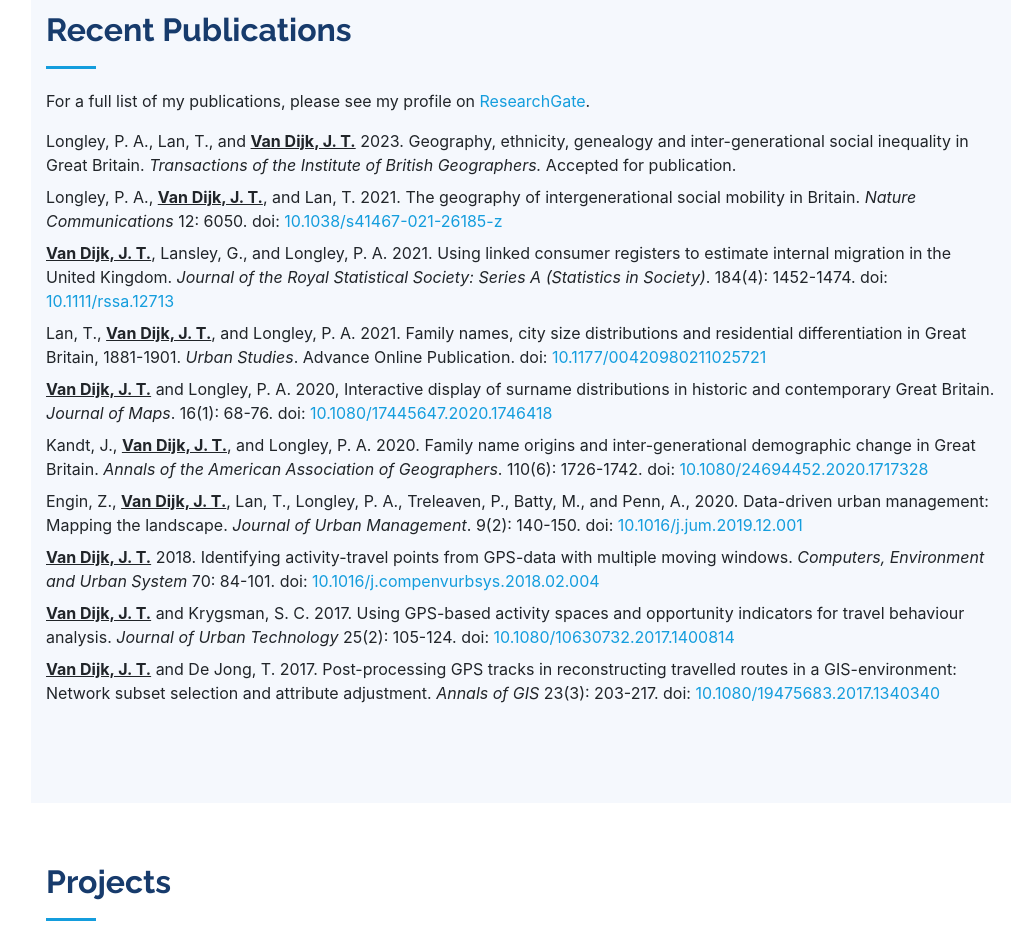
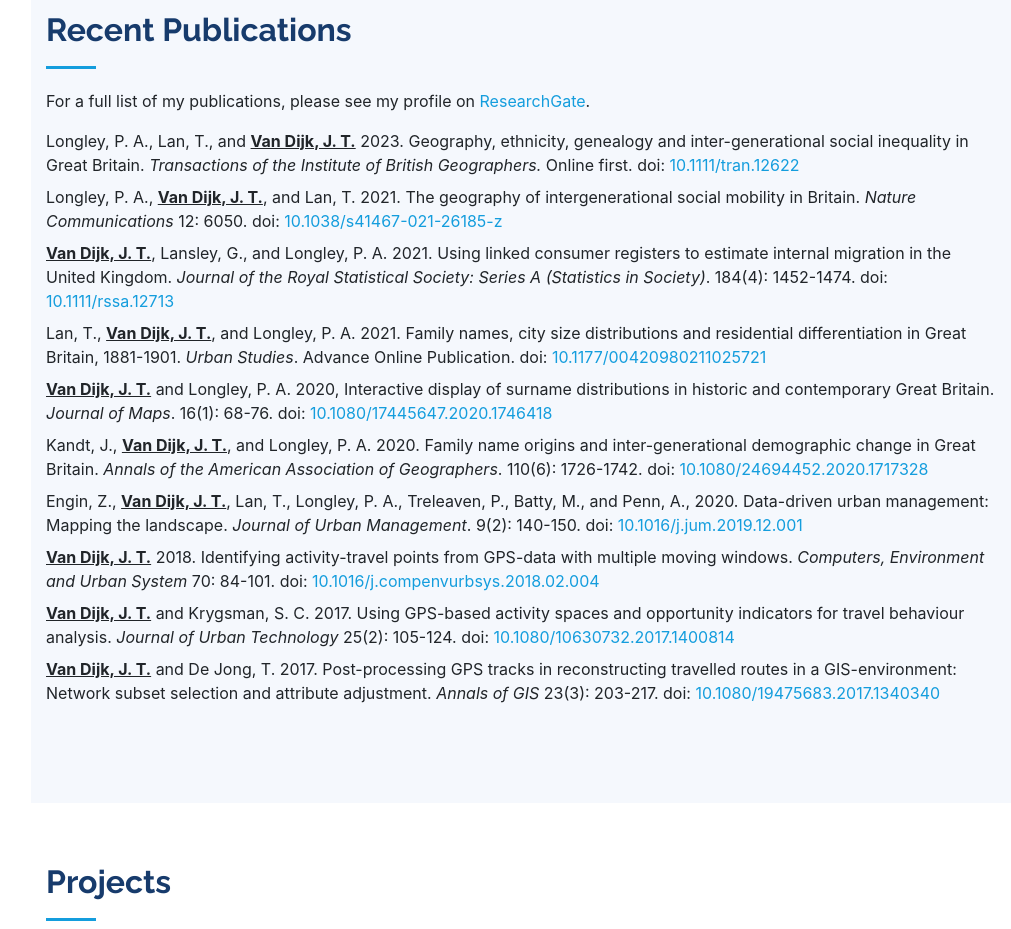
Before and after one commit to jtvandijk/mappingdutchman, a plain HTML site: page index.html in a window 1280 px wide. Shown: the part 3500-4429 px from the top of the page, without its empty margins (269-1280 px from the left). Drawn offline with nearby package versions, Linux system fonts and the light colour scheme.

Commit message:
update paper details

```diff
--- a/index.html
+++ b/index.html
@@ -291,7 +291,7 @@
           <p class="mb-3">
             For a full list of my publications, please see my profile on <a href="https://www.researchgate.net/profile/Justin_Van_Dijk">ResearchGate</a>.
           </p>
-          <p class="mb-2">Longley, P. A., Lan, T., and <b><u>Van Dijk, J. T.</u></b> 2023. Geography, ethnicity, genealogy and inter-generational social inequality in Great Britain. <em>Transactions of the Institute of British Geographers.</em> Accepted for publication. </p>
+          <p class="mb-2">Longley, P. A., Lan, T., and <b><u>Van Dijk, J. T.</u></b> 2023. Geography, ethnicity, genealogy and inter-generational social inequality in Great Britain. <em>Transactions of the Institute of British Geographers.</em> Online first. doi: <a href="https://doi.org/10.1111/tran.12622">10.1111/tran.12622</a></p>
           <p class="mb-2">Longley, P. A., <b><u>Van Dijk, J. T.</u></b>, and Lan, T. 2021. The geography of intergenerational social mobility in Britain. <em>Nature Communications</em> 12: 6050. doi: <a href="https://doi.org/10.1038/s41467-021-26185-z">10.1038/s41467-021-26185-z</a></p>
           <p class="mb-2"><b><u>Van Dijk, J. T.</u></b>, Lansley, G., and Longley, P. A. 2021. Using linked consumer registers to estimate internal migration in the United Kingdom. <em>Journal of the Royal Statistical Society: Series A (Statistics in Society)</em>. 184(4): 1452-1474. doi: <a href="https://doi.org/10.1111/rssa.12713">10.1111/rssa.12713</a></p>
           <p class="mb-2">Lan, T., <b><u>Van Dijk, J. T.</u></b>, and Longley, P. A. 2021. Family names, city size distributions and residential differentiation in Great Britain, 1881-1901. <em>Urban Studies</em>. Advance Online Publication. doi: <a href="https://doi.org/10.1177/00420980211025721">10.1177/00420980211025721</a></p>
```
